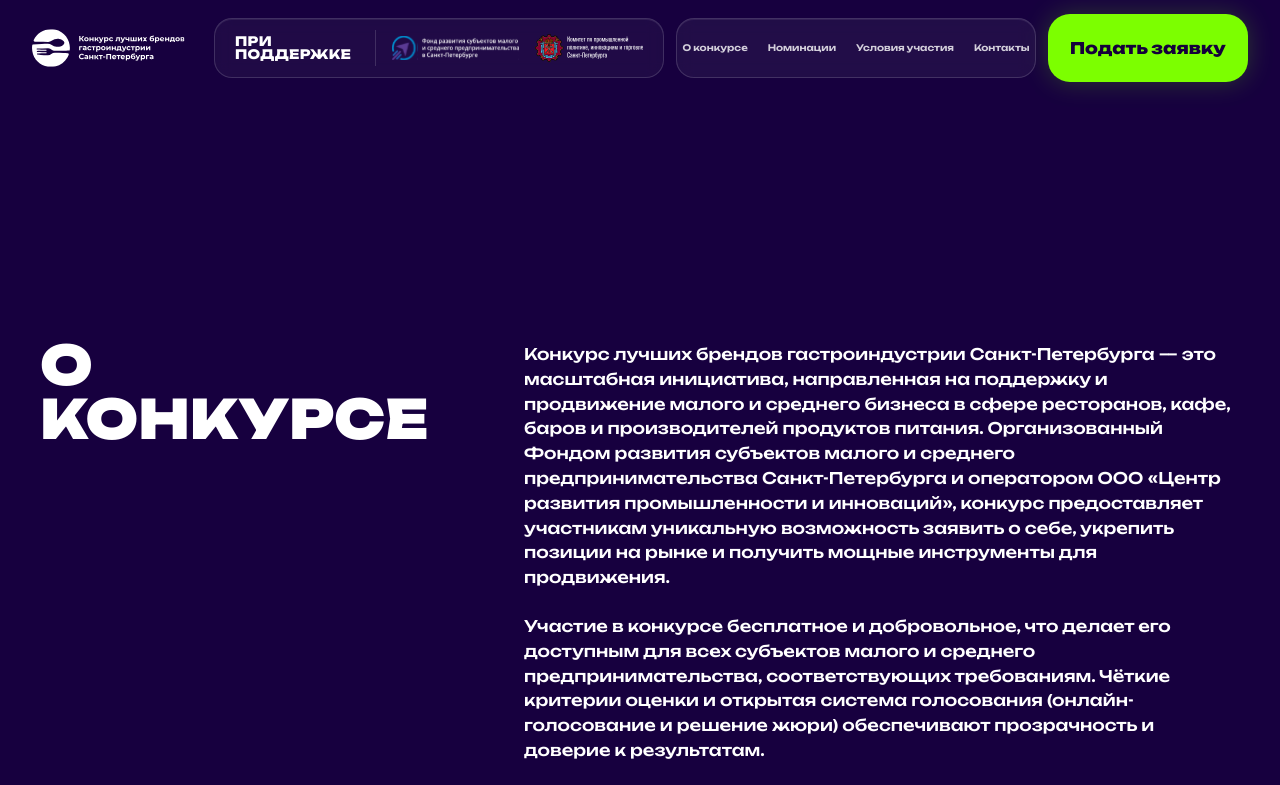
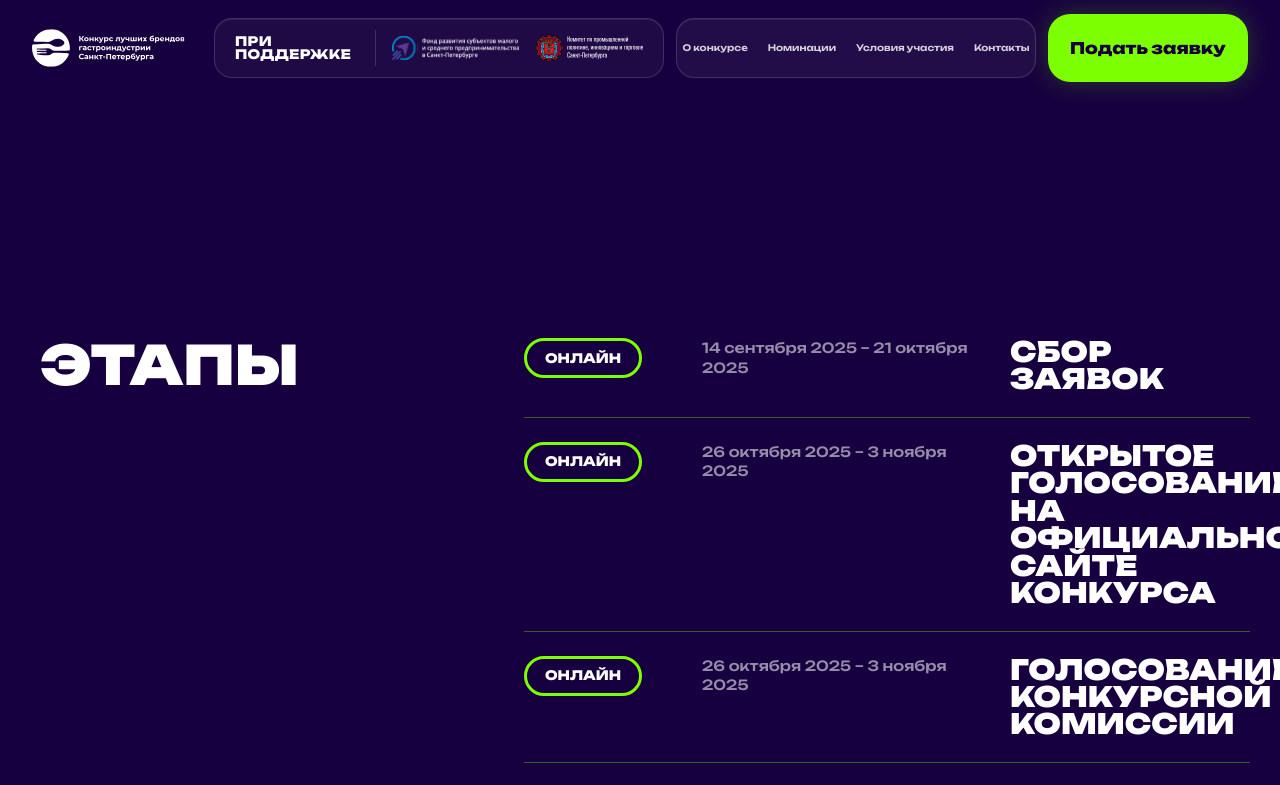
Before and after one commit to SmaffeBaby/GastroConcurs, a Vue app: page / in a window 1280 px wide. Shown: the top 785 px of the page. Built offline with nearby package versions, Linux system fonts and the light colour scheme.

Commit message:
add Stages component

```diff
--- a/src/components/SiteShell.vue
+++ b/src/components/SiteShell.vue
@@ -6,6 +6,7 @@ import Nominations from '@/components/Nominations.vue'
 import Organizers from '@/components/Organizers.vue'
 import Prizes from '@/components/Prizes.vue'
 import Questions from '@/components/Questions.vue'
+import Stages from '@/components/Stages.vue'
 </script>
 
 <template>
@@ -15,6 +16,8 @@ import Questions from '@/components/Questions.vue'
     <main class="px-4 pb-20 pt-12 sm:px-6 lg:px-10 lg:pt-16">
 
     </main>
+
+    <Stages />
 
     <AboutContest />
 
--- /dev/null
+++ b/src/components/Stages.vue
@@ -0,0 +1,63 @@
+<script setup lang="ts">
+interface StageItem {
+  format: string
+  date: string
+  title: string
+}
+
+const stages: StageItem[] = [
+  {
+    format: 'онлайн',
+    date: '14 сентября 2025 – 21 октября 2025',
+    title: 'Сбор заявок',
+  },
+  {
+    format: 'онлайн',
+    date: '26 октября 2025 – 3 ноября 2025',
+    title: 'Открытое голосование на официальном сайте конкурса',
+  },
+  {
+    format: 'онлайн',
+    date: '26 октября 2025 – 3 ноября 2025',
+    title: 'Голосование конкурсной комиссии',
+  },
+  {
+    format: 'очно',
+    date: '11 ноября 2025',
+    title: 'Объявление победителей',
+  },
+]
+</script>
+
+<template>
+  <section id="stages" class="bg-[#17003f] px-4 py-20 sm:px-6 lg:px-10 lg:py-28">
+    <div class="mx-auto grid max-w-[1510px] gap-12 lg:grid-cols-[minmax(320px,420px)_minmax(0,1fr)] lg:gap-12 xl:gap-16">
+      <h2 class="text-[38px] font-black uppercase leading-none text-white sm:text-[48px] lg:text-[50px] xl:text-[54px]">
+        Этапы
+      </h2>
+
+      <div class="grid min-w-0">
+        <article
+          v-for="stage in stages"
+          :key="`${stage.date}-${stage.title}`"
+          class="grid gap-5 border-b border-[#7cff00]/35 py-6 first:pt-0 sm:grid-cols-[150px_1fr] lg:grid-cols-[150px_280px_minmax(240px,1fr)] lg:items-start lg:gap-7"
+        >
+          <span
+            class="inline-flex h-10 w-[118px] items-center justify-center rounded-full border-[3px] border-[#7cff00] text-[13px] font-extrabold uppercase leading-none text-white"
+            :class="{ 'text-[#7cff00]': stage.format === 'очно' }"
+          >
+            {{ stage.format }}
+          </span>
+
+          <time class="text-[13px] font-medium leading-[1.4] text-white/55 sm:text-[14px]">
+            {{ stage.date }}
+          </time>
+
+          <h3 class="max-w-[350px] text-[22px] font-black uppercase leading-[0.98] text-white sm:col-span-2 sm:text-[26px] lg:col-span-1 lg:text-[25px] xl:text-[28px]">
+            {{ stage.title }}
+          </h3>
+        </article>
+      </div>
+    </div>
+  </section>
+</template>
```
